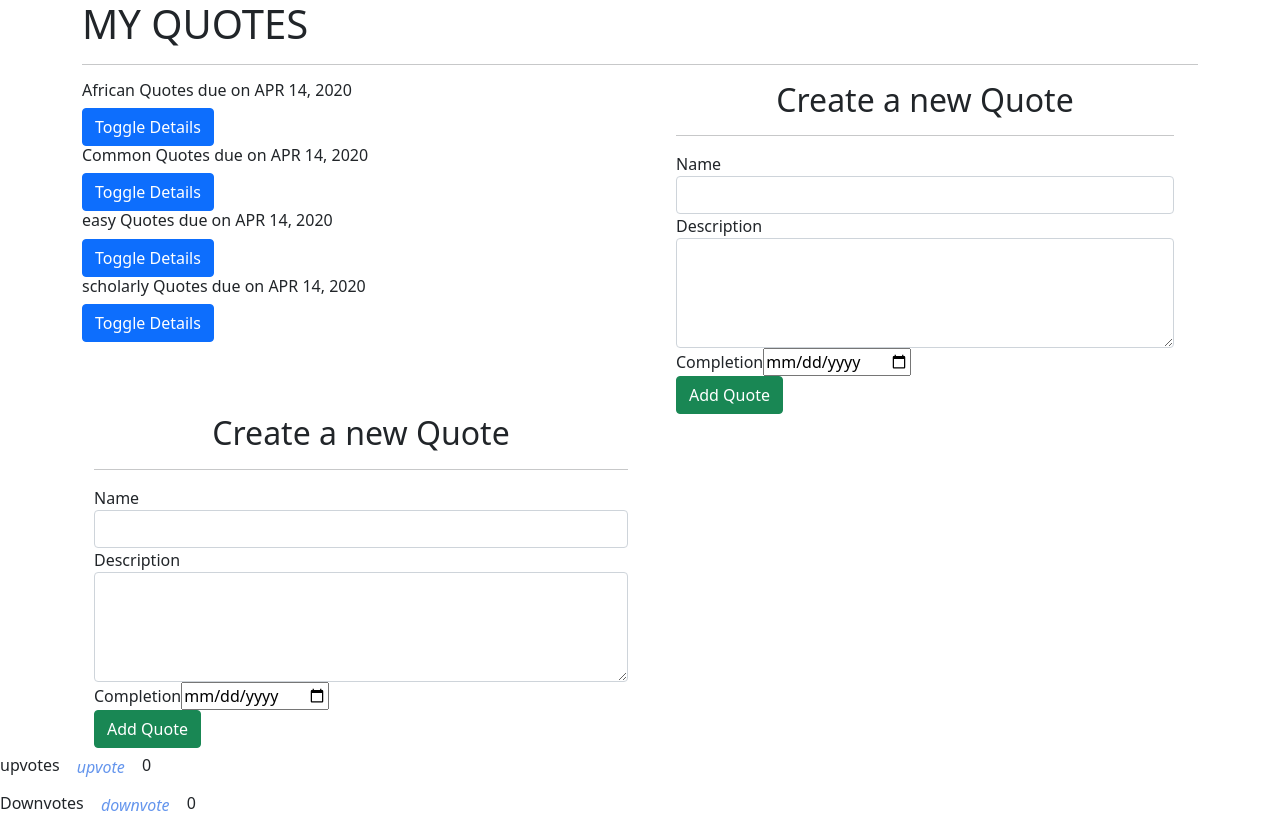
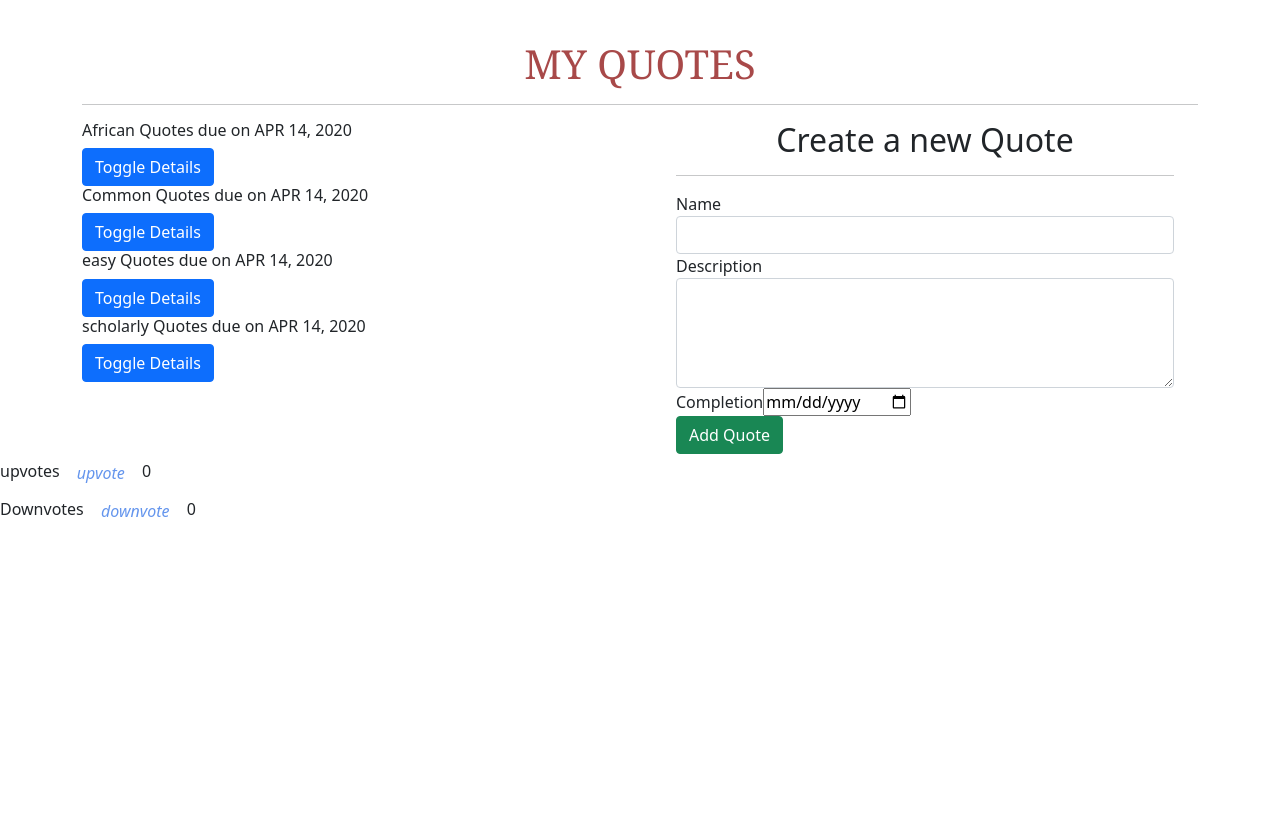
Before and after one commit to mamu234/Quotes, an Angular app in the folder Quotes/: page / in a window 1280 px wide. After the commit the page ends 800 px from the top, so only its background shows below. Built offline with nearby package versions, Linux system fonts and the light colour scheme.

Commit message:
styled heading

```diff
--- a/Quotes/src/app/quote/quote.component.css
+++ b/Quotes/src/app/quote/quote.component.css
@@ -0,0 +1,7 @@
+h1{
+ text-align: center;
+ font-family: Georgia, 'Times New Roman', Times, serif;
+ color: rgb(168, 73, 73);
+ padding-top: 40px;
+
+}
--- a/Quotes/src/app/quote/quote.component.html
+++ b/Quotes/src/app/quote/quote.component.html
@@ -16,13 +16,13 @@
       </div>
     </div>
     <div class="col-md-6">
-      <app-quote-form></app-quote-form>
+      <app-quote-form (addQuote)="addNewQuote($event)"></app-quote-form>
     </div>
   </div>
 
-  <div class="col-md-6">
-    <app-quote-form (addQuote)="addNewQuote($event)"></app-quote-form>
+  <!-- <div class="col-md-6"> -->
+
 </div>
   <p *ngIf='quotes.length > 5'>You have too many goals</p>
-</div>
+
 <app-vote></app-vote>
--- a/Quotes/src/app/vote/vote.component.css
+++ b/Quotes/src/app/vote/vote.component.css
@@ -0,0 +1,13 @@
+*body{
+ background-color: aquamarine;
+
+}
+
+
+
+h1{
+ text-align: center;
+ font-family: Georgia, 'Times New Roman', Times, serif;
+ color: black;
+
+}
```
Also changed, not shown: Quotes/src/styles.css (line endings or trailing spaces).
